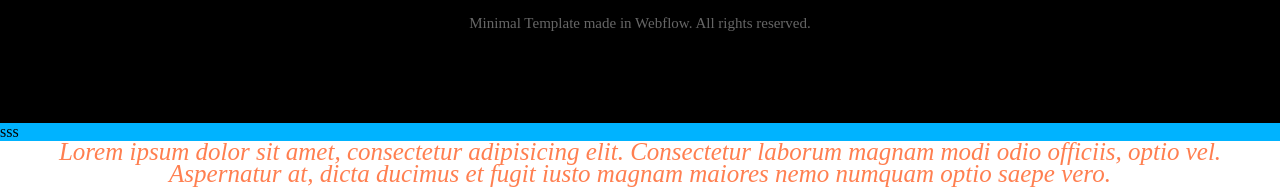
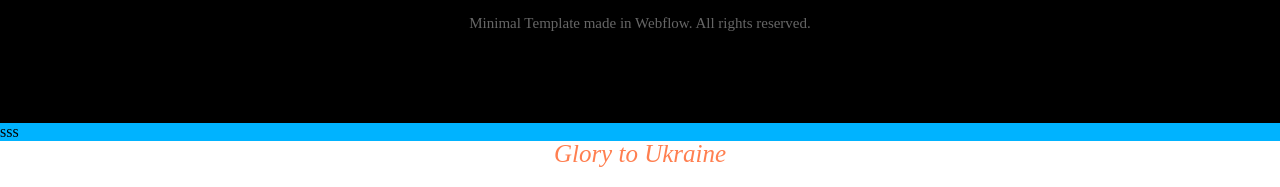
Before and after one commit to stanislavinfo994/minimal, a plain HTML site: page index.html in a window 1280 px wide. Shown: the part 704-891 px from the top of the page. Drawn offline with Linux system fonts and the light colour scheme.

Commit message:
changed text

```diff
--- a/css/style.css
+++ b/css/style.css
@@ -170,5 +170,5 @@ footer p{
     color: coral;
     font-weight: 400;
     font-size: 25px;
-    line-height: 22px;
+    line-height: 25px;
 }
--- a/index.html
+++ b/index.html
@@ -67,6 +67,6 @@
 
 </body>
 <form class="d_flex text"> sss</form>
-<p class="qwe"> Lorem ipsum dolor sit amet, consectetur adipisicing elit. Consectetur laborum magnam modi odio officiis, optio vel. Aspernatur at, dicta ducimus et fugit iusto magnam maiores nemo numquam optio saepe vero.</p>
+<p class="qwe">Glory to Ukraine</p>
 
 </html>
```
